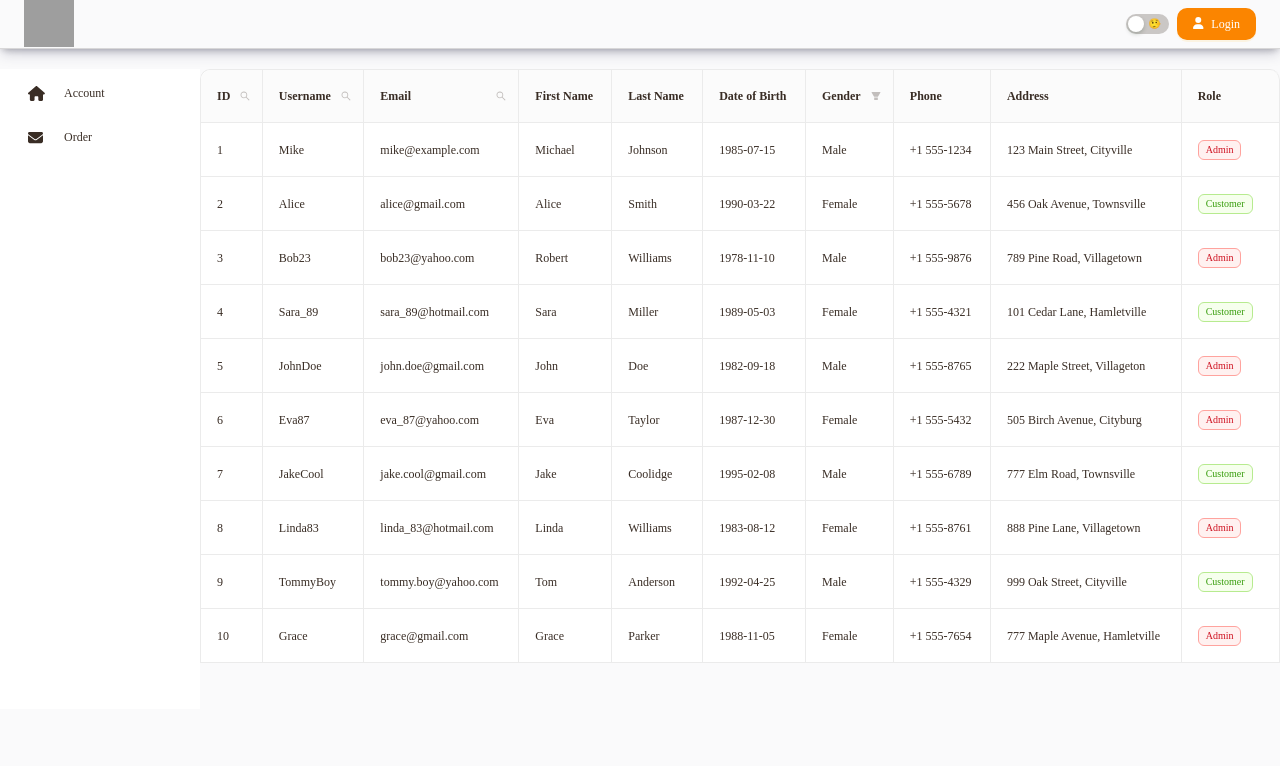
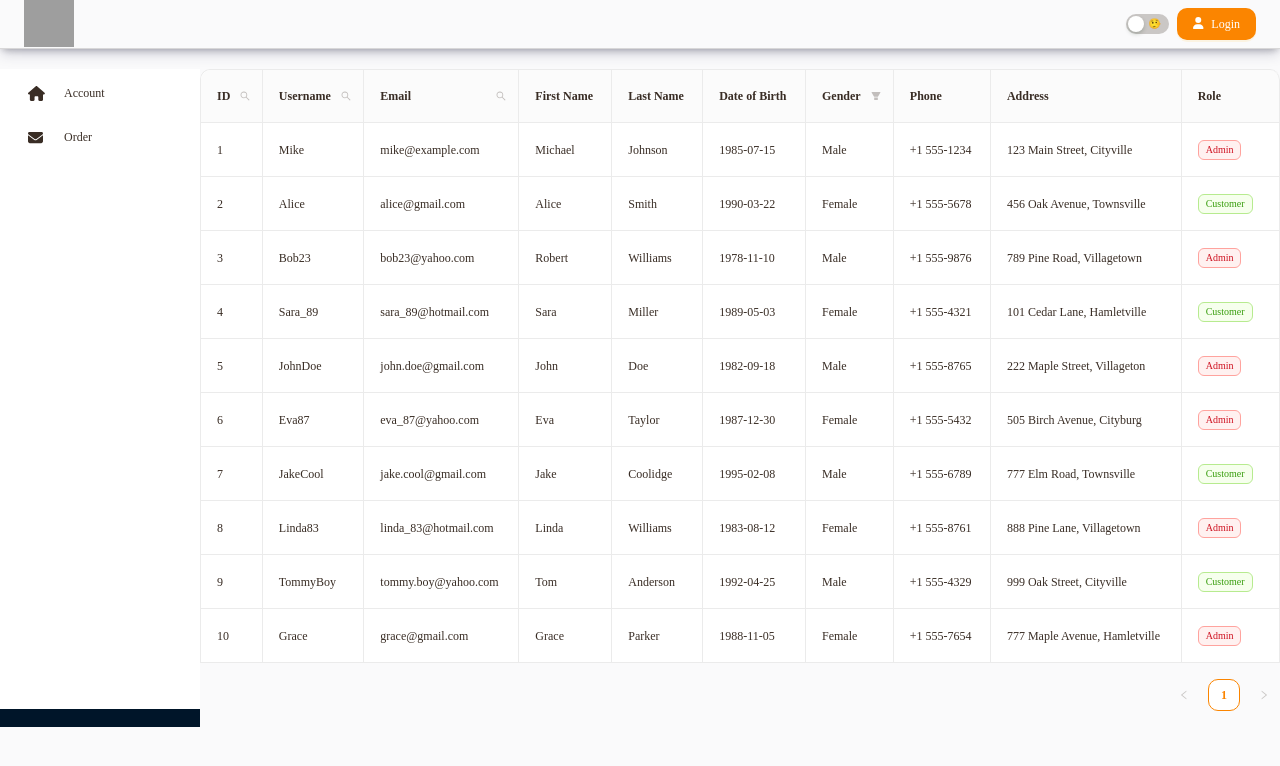
Before and after one commit to phuocAnonydev14/frontend_eProject_sem3, a Next.js app: page /admin/account in a window 1280 px wide. Shown: the top 766 px of the page. Built offline with nearby package versions, Linux system fonts and the light colour scheme; grey boxes are pictures that could not be loaded.

Commit message:
:tada: update order feature

```diff
--- a/src/app/admin/account/page.js
+++ b/src/app/admin/account/page.js
@@ -1,5 +1,4 @@
 'use client';
-
 import { Table, TableColumnType, Tag, Typography } from 'antd';
 import moment from 'moment';
 import React, { useRef, useState } from 'react';
@@ -7,6 +6,7 @@ import { SearchOutlined } from '@ant-design/icons';
 import { Button, Input, Space } from 'antd';
 
 export default function AccountPage() {
+  console.log("come")
   const [searchText, setSearchText] = useState('');
   const [searchedColumn, setSearchedColumn] = useState('');
   const searchInput = useRef(null);
@@ -313,7 +313,7 @@ export default function AccountPage() {
             ),
           },
         ]}
-        pagination={false}
+        pagination={{size:"default"}}
         dataSource={dataSource}
       />{' '}
     </div>
--- a/src/app/admin/components/MenuContent.tsx
+++ b/src/app/admin/components/MenuContent.tsx
@@ -4,7 +4,7 @@ import React, {useMemo} from 'react';
 import {Menu} from 'antd';
 import SubMenu from "antd/es/menu/SubMenu";
 import {FontAwesomeIcon} from "@fortawesome/react-fontawesome";
-import {useRouter} from "next/navigation";
+import {usePathname, useRouter} from "next/navigation";
 import {faEnvelope, faHouse} from "@fortawesome/free-solid-svg-icons";
 
 
@@ -38,8 +38,8 @@ const navigationConfig = [...dashBoardNavTree];
 
 
 const MenuContent = () => {
-	const {pathname} = location;
 	const router = useRouter()
+	const pathname = usePathname()
 	const renderMenuItems = useMemo(() => (data: any[]) => {
 		return data.map(item => {
 			if (item.children && item.children.length > 0) {
--- a/tsconfig.json
+++ b/tsconfig.json
@@ -25,7 +25,10 @@
       }
     ]
   },
-  "include": ["next-env.d.ts", "**/*.ts", "**/*.tsx", ".next/types/**/*.ts", "src/app/admin/account/page.js"],
+
+  "include": ["next-env.d.ts", "**/*.ts", "**/*.tsx", ".next/types/**/*.ts",
+    "src/app/admin/account/page"
+  ],
   "exclude": ["node_modules"],
   "moduleResolution": ["node_modules", ".next", "node"]
 }
```
